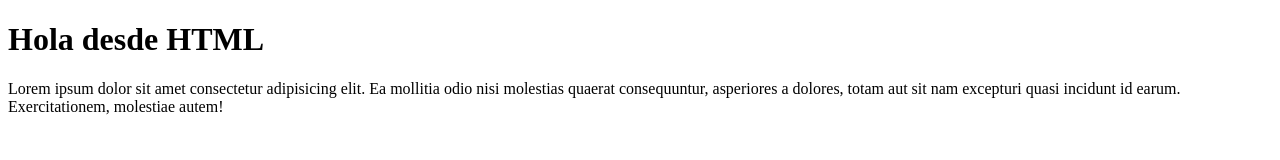
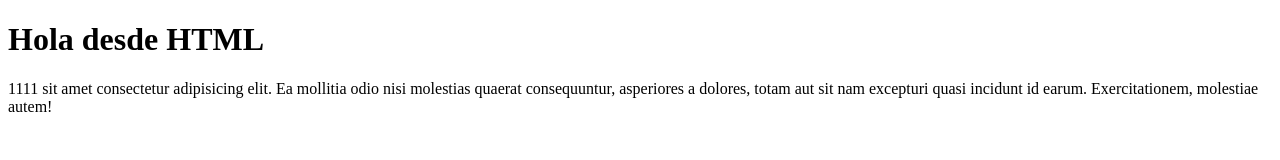
Before and after one commit to Yhosu/git-folder-example, a plain HTML site: page index.html in a window 1280 px wide. Drawn offline with Linux system fonts and the light colour scheme.

Commit message:
aumentando 1111

```diff
--- a/index.html
+++ b/index.html
@@ -8,7 +8,7 @@
 <body>
     <h1>Hola desde HTML </h1>
     <p>
-        Lorem ipsum dolor sit amet consectetur adipisicing elit. Ea mollitia odio nisi molestias quaerat consequuntur, asperiores a dolores, totam aut sit nam excepturi quasi incidunt id earum. Exercitationem, molestiae autem!
+        1111 sit amet consectetur adipisicing elit. Ea mollitia odio nisi molestias quaerat consequuntur, asperiores a dolores, totam aut sit nam excepturi quasi incidunt id earum. Exercitationem, molestiae autem!
     </p>
 </body>
 </html>
```
